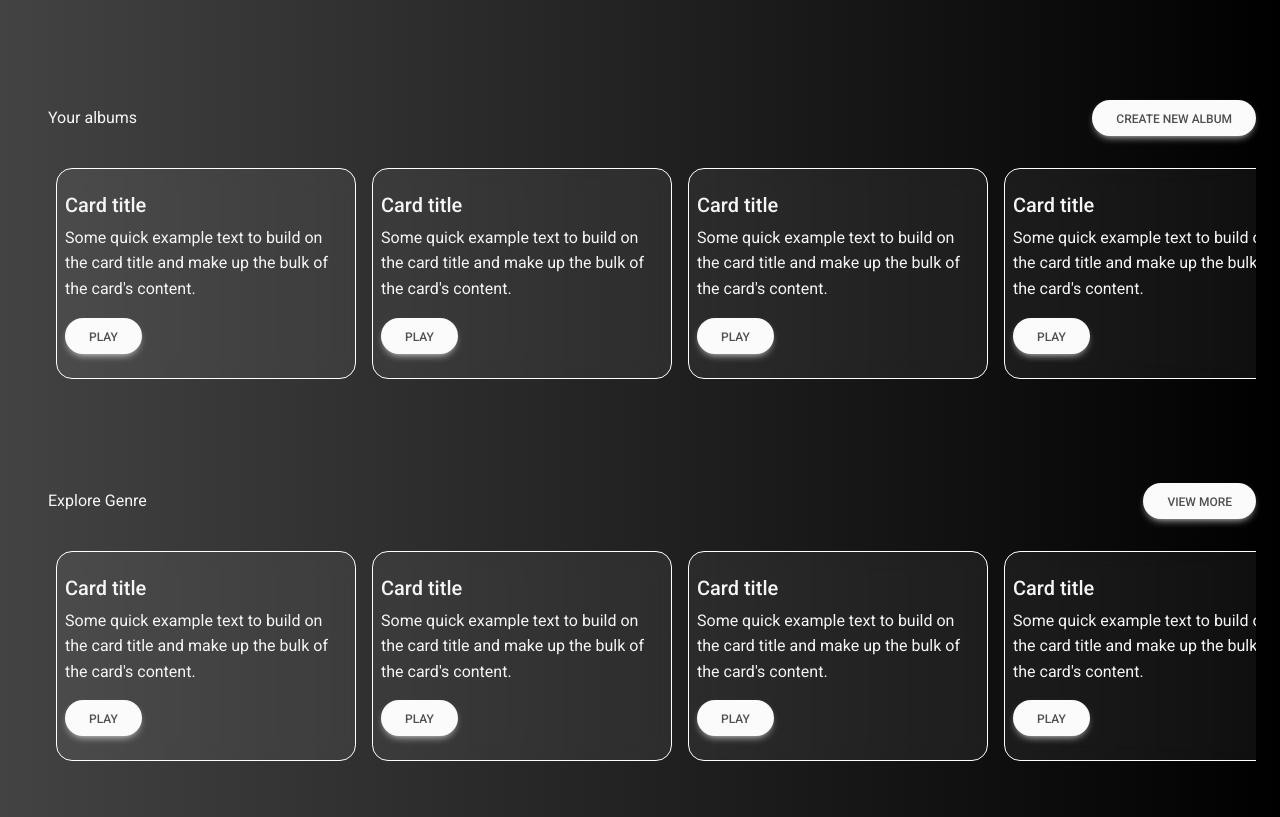
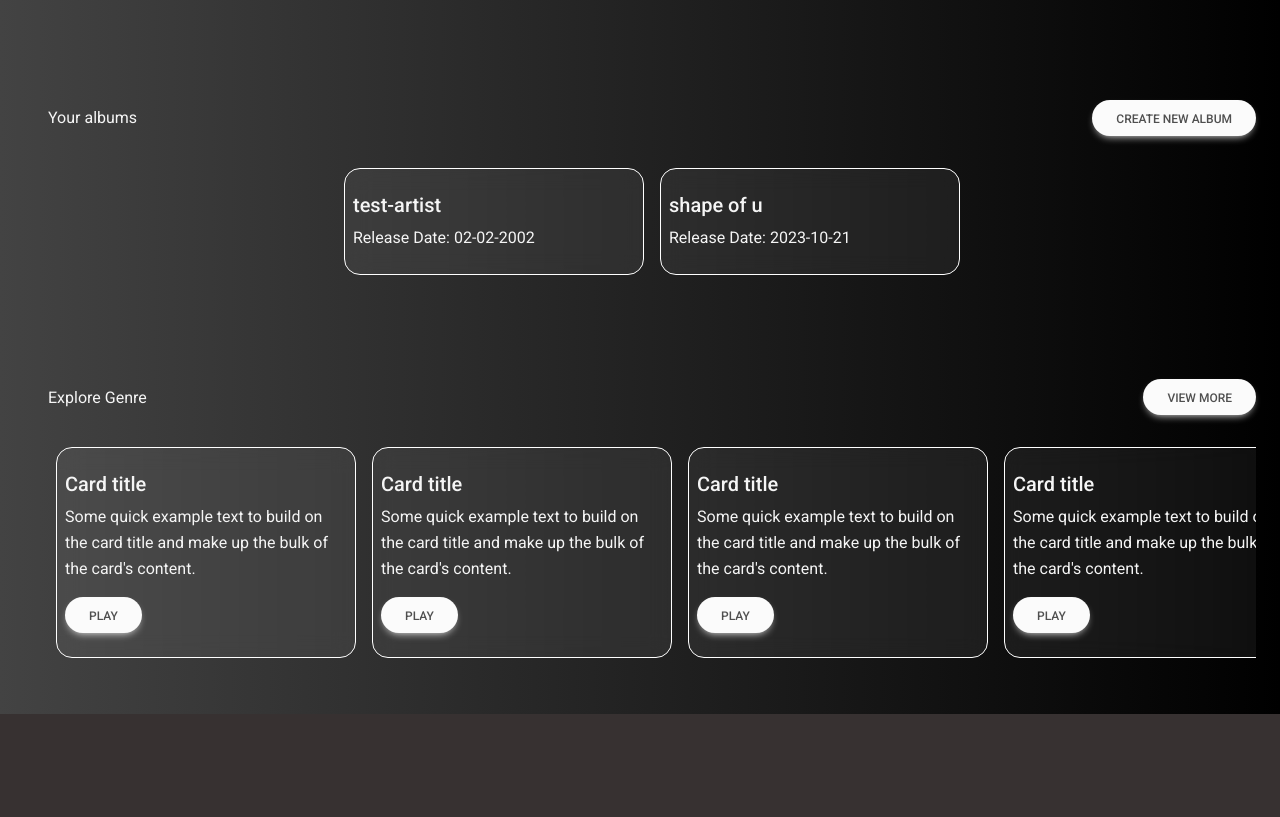
Before and after one commit to Vaibhav240804/Music-streaming-platform, a Flask app: page / in a window 1280 px wide. Shown: the part 380-1197 px from the top of the page. After the commit the page ends 1094 px from the top, so only its background shows below. Run offline with Flask 3, Linux system fonts and the light colour scheme; data comes from the database, SQL or seed files in the repository; some libraries are stand-ins or nearby versions.

Commit message:
home page

```diff
--- a/app.py
+++ b/app.py
@@ -185,7 +185,11 @@ def fetchedsongdata():
         for unrated_song in unrated_songs:
             songs.append(unrated_song)
         print(songs)
-        return render_template("home.html", data=songs)
+
+        cursor.execute("SELECT Album_name, Release_Date FROM Albums")
+        albums_data = cursor.fetchall()
+
+        return render_template("home.html", data=songs, album_data=albums_data)
 
     except Exception as e:
         return f"Error: {str(e)}"
@@ -330,7 +334,13 @@ def creatorsdash():
             print(
                 f"Creator ID: {creator_id[0]}, Album ID: {album_id[0]}, Album Name Count: {album_name_count}"
             )
-    return render_template("creatordash.html", dates=dates, ratings=ratings, title_count=title_count, album_count=album_name_count)
+    return render_template(
+        "creatordash.html",
+        dates=dates,
+        ratings=ratings,
+        title_count=title_count,
+        album_count=album_name_count,
+    )
 
 
 @app.route("/uploads/<filename>", methods=["GET"])
--- a/templates/home.html
+++ b/templates/home.html
@@ -86,56 +86,16 @@
               margin: 0 auto;
               overflow-x: auto;
             ">
+          {% for album in album_data %}
           <div class="card m-2 hover-shadow" style="width: 300px; height: 100%">
             <div class="card-body px-2">
-              <h5 class="card-title">Card title</h5>
-              <p class="card-text">
-                Some quick example text to build on the card title and make up
-                the bulk of the card's content.
-              </p>
-              <a type="button" href="/userfetchesalbum" class="btn btn-light btn-rounded">Play</a>
+              <h5 class="card-title">{{ album[0] }}</h5>
+              <p class="card-text">Release Date: {{ album[1] }}</p>
+              <!-- Add any additional elements you want to display -->
             </div>
           </div>
-          <div class="card m-2 hover-shadow" style="width: 300px; height: 100%">
-            <div class="card-body px-2">
-              <h5 class="card-title">Card title</h5>
-              <p class="card-text">
-                Some quick example text to build on the card title and make up
-                the bulk of the card's content.
-              </p>
-              <a type="button" href="/userfetchesalbum" class="btn btn-light btn-rounded">Play</a>
-            </div>
-          </div>
-          <div class="card m-2 hover-shadow" style="width: 300px; height: 100%">
-            <div class="card-body px-2">
-              <h5 class="card-title">Card title</h5>
-              <p class="card-text">
-                Some quick example text to build on the card title and make up
-                the bulk of the card's content.
-              </p>
-              <a type="button" href="/userfetchesalbum" class="btn btn-light btn-rounded">Play</a>
-            </div>
-          </div>
-          <div class="card m-2 hover-shadow" style="width: 300px; height: 100%">
-            <div class="card-body px-2">
-              <h5 class="card-title">Card title</h5>
-              <p class="card-text">
-                Some quick example text to build on the card title and make up
-                the bulk of the card's content.
-              </p>
-              <a type="button" href="/userfetchesalbum" class="btn btn-light btn-rounded">Play</a>
-            </div>
-          </div>
-          <div class="card m-2 hover-shadow" style="width: 300px; height: 100%">
-            <div class="card-body px-2">
-              <h5 class="card-title">Card title</h5>
-              <p class="card-text">
-                Some quick example text to build on the card title and make up
-                the bulk of the card's content.
-              </p>
-              <a type="button" href="/userfetchesalbum" class="btn btn-light btn-rounded">Play</a>
-            </div>
-          </div>
+          {% endfor %}
+
         </div>
       </div>
     </div>
```
